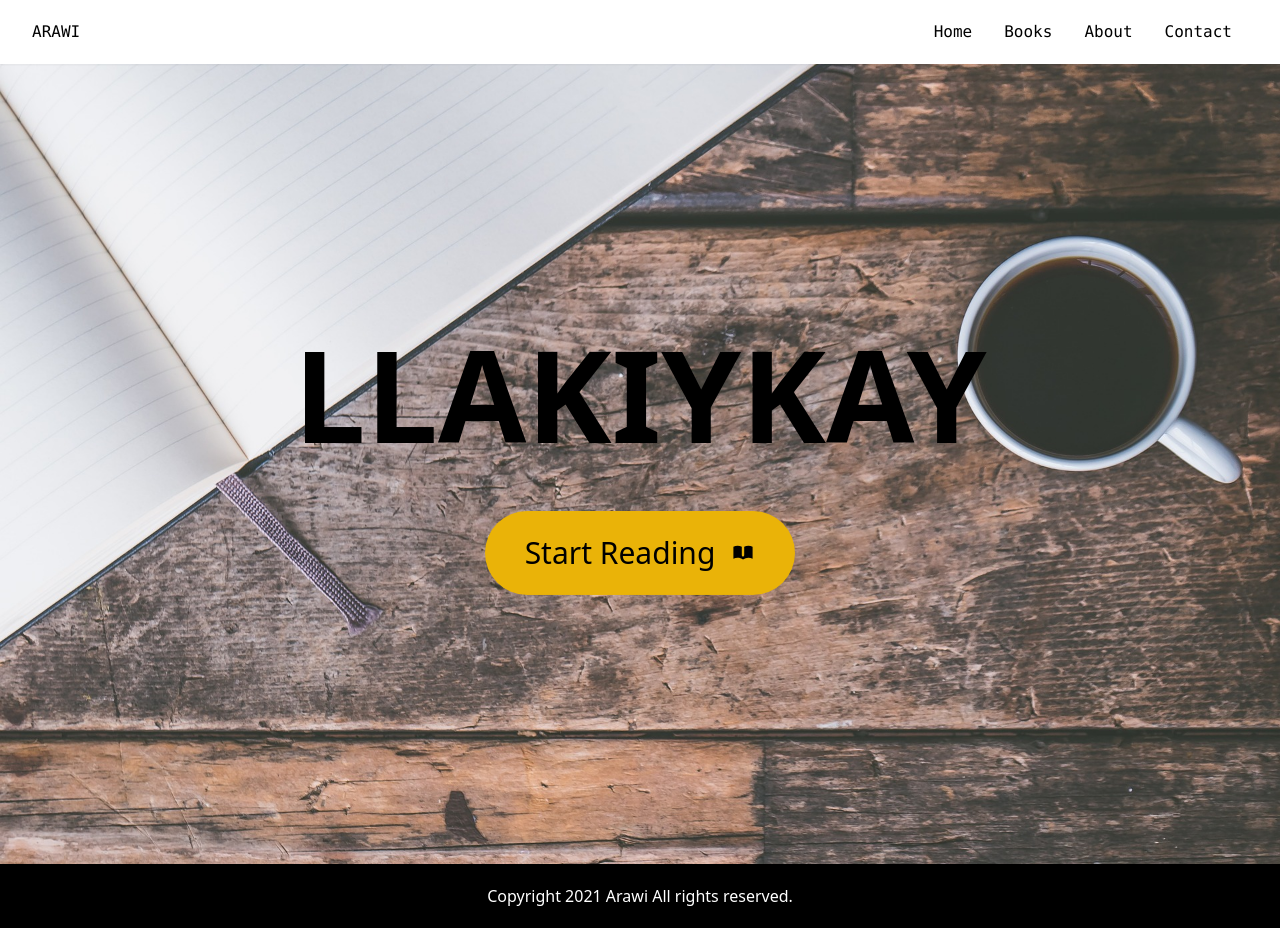
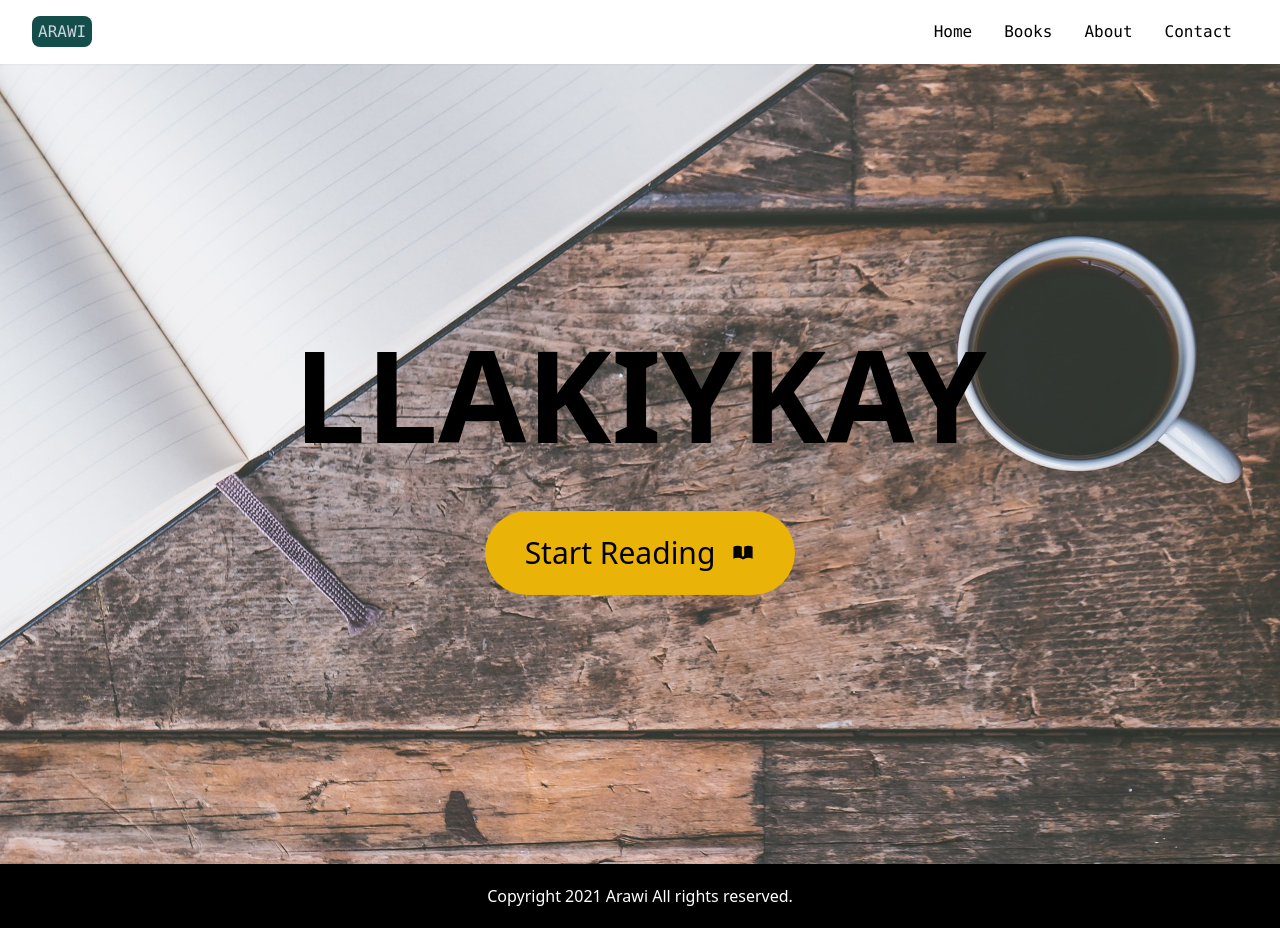
Before and after one commit to romer8/Arawi, a React (Create React App) app in the folder poesia/: page / in a window 1280 px wide. Built offline with nearby package versions, Linux system fonts and the light colour scheme.

Commit message:
green background now in the title

```diff
--- a/poesia/src/components/Navbar.jsx
+++ b/poesia/src/components/Navbar.jsx
@@ -8,7 +8,7 @@ const Navbar = ({ toggle }) => {
             shadow-sm font-mono'
         >
             <Link to='/' className='pl-8'>
-             ARAWI
+             <span className='bg-teal-900 p-1.5	text-slate-300 rounded-lg'>ARAWI</span>
             </Link>
             <div className="px4 cursor-pointer md:hidden" onClick={toggle}>
             <svg
```
